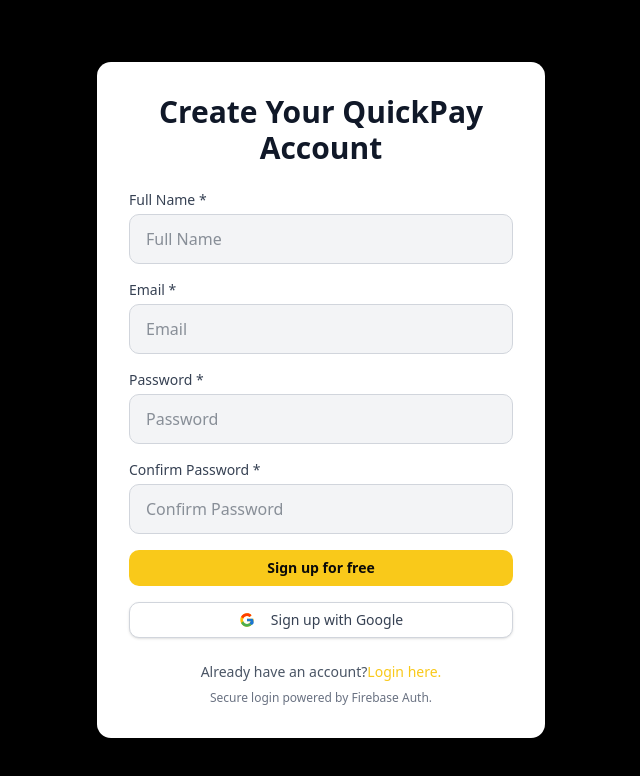
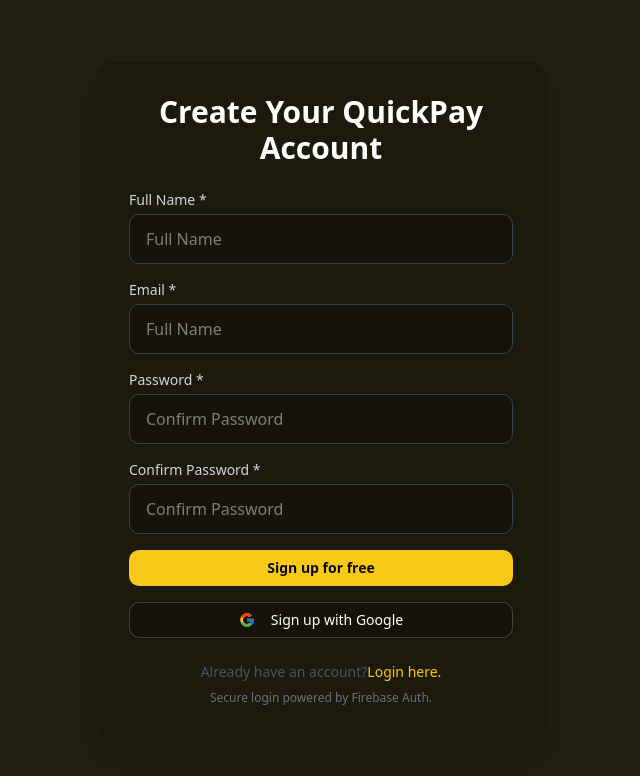
Before and after one commit to QuickPayNG/quickpay-frontend, a React (Vite) app in the folder frontend-ts/: page /signup in a window 1280 px wide. Shown: the top 776 px of the page, without its empty margins (319-959 px from the left). Built offline with nearby package versions, Linux system fonts and the light colour scheme; no server answers.

Commit message:
update signup page

```diff
--- a/frontend-ts/src/index.css
+++ b/frontend-ts/src/index.css
@@ -45,7 +45,7 @@
 :root {
   --radius: 0.625rem;
   --primary: #f9c91a;
-  --background: #000000;
+  --background: #231f0f;
   --text: #ffffff;
   --foreground: oklch(0.145 0 0);
   --card: oklch(1 0 0);
--- a/frontend-ts/src/pages/auth/Signup.tsx
+++ b/frontend-ts/src/pages/auth/Signup.tsx
@@ -37,24 +37,25 @@
   return (
     <div className="bg-background dark:bg-background-dark font-display">
       <div className="flex flex-col items-center justify-center min-h-screen p-4">
-        <div className="w-full max-w-md bg-white dark:bg-[#1C190D] shadow-xl rounded-xl p-8 space-y-6">
+        <div className="w-full max-w-md dark:bg-white bg-[#1C190D] shadow-xl rounded-xl p-8 space-y-6">
           <div className="flex flex-col items-center space-y-4">
-            <h1 className="text-3xl font-bold text-gray-900 dark:text-white text-center">
+            <h1 className="text-3xl font-bold dark:text-gray-900 text-white text-center">
               Create Your QuickPay Account
             </h1>
           </div>
           <form className="space-y-4" onSubmit={handleSignup}>
             <div>
               <label
-                className="block text-sm font-medium text-gray-700 dark:text-gray-300"
-                htmlFor="email"
+                className="block text-sm font-medium dark:text-gray-700 text-gray-300"
+                htmlFor="fullname"
               >
                 Full Name *
               </label>
               <div className="mt-1">
                 <input
-                  className="w-full px-4 py-3 bg-gray-100 dark:bg-black/20 text-gray-800 dark:text-gray-200 border border-gray-300 dark:border-gray-700 rounded-lg focus:outline-none focus:ring-2 focus:ring-primary/50"
+                  className="w-full px-4 py-3 dark:bg-gray-100 bg-black/20 dark:text-gray-800 text-gray-200 border dark:border-gray-300 border-gray-700 rounded-lg focus:outline-none focus:ring-2 focus:ring-primary/50"
                   placeholder="Full Name"
+                  id="fullname"
                   type="text"
                   value={fullname}
                   required
@@ -64,34 +65,37 @@
             </div>
             <div>
               <label
-                className="block text-sm font-medium text-gray-700 dark:text-gray-300"
+                className="block text-sm font-medium dark:text-gray-700 text-gray-300"
                 htmlFor="email"
               >
                 Email *
               </label>
               <div className="mt-1">
                 <input
-                  className="w-full px-4 py-3 bg-gray-100 dark:bg-black/20 text-gray-800 dark:text-gray-200 border border-gray-300 dark:border-gray-700 rounded-lg focus:outline-none focus:ring-2 focus:ring-primary/50"
-                  placeholder="Email"
-                  type="email"
+                  className="w-full px-4 py-3 dark:bg-gray-100 bg-black/20 dark:text-gray-800 text-gray-200 border dark:border-gray-300 border-gray-700 rounded-lg focus:outline-none focus:ring-2 focus:ring-primary/50"
+                  placeholder="Full Name"
+                  id="email"
+                  type="text"
                   value={email}
                   required
                   onChange={(e) => setEmail(e.target.value)}
                 />
               </div>
             </div>
+
             <div>
               <label
-                className="block text-sm font-medium text-gray-700 dark:text-gray-300"
-                htmlFor="email"
+                className="block text-sm font-medium dark:text-gray-700 text-gray-300"
+                htmlFor="Password"
               >
                 Password *
               </label>
               <div className="mt-1">
                 <input
-                  className="w-full px-4 py-3 bg-gray-100 dark:bg-black/20 text-gray-800 dark:text-gray-200 border border-gray-300 dark:border-gray-700 rounded-lg focus:outline-none focus:ring-2 focus:ring-primary/50"
-                  placeholder="Password"
+                  className="w-full px-4 py-3 dark:bg-gray-100 bg-black/20 dark:text-gray-800 text-gray-200 border dark:border-gray-300 border-gray-700 rounded-lg focus:outline-none focus:ring-2 focus:ring-primary/50"
+                  placeholder="Confirm Password"
                   type="password"
+                  id="password"
                   value={password}
                   required
                   onChange={(e) => setPassword(e.target.value)}
@@ -100,16 +104,17 @@
             </div>
             <div>
               <label
-                className="block text-sm font-medium text-gray-700 dark:text-gray-300"
-                htmlFor="email"
+                className="block text-sm font-medium dark:text-gray-700 text-gray-300"
+                htmlFor="confirmPassword"
               >
                 Confirm Password *
               </label>
               <div className="mt-1">
                 <input
-                  className="w-full px-4 py-3 bg-gray-100 dark:bg-black/20 text-gray-800 dark:text-gray-200 border border-gray-300 dark:border-gray-700 rounded-lg focus:outline-none focus:ring-2 focus:ring-primary/50"
+                  className="w-full px-4 py-3 dark:bg-gray-100 bg-black/20 dark:text-gray-800 text-gray-200 border dark:border-gray-300 border-gray-700 rounded-lg focus:outline-none focus:ring-2 focus:ring-primary/50"
                   placeholder="Confirm Password"
                   type="password"
+                  id="confirmPassword"
                   value={confirmPassword}
                   required
                   onChange={(e) => setConfirmPassword(e.target.value)}
@@ -124,7 +129,7 @@
               {isLoading ? "Signing up.." : "Sign up for free"}
             </Button>
             <Button
-              className="w-full inline-flex justify-center py-3 px-4 border border-gray-300 dark:border-white/20 rounded-lg shadow-sm bg-white dark:bg-black/20 text-sm font-medium text-gray-700 dark:text-white hover:bg-gray-50 dark:hover:bg-black/30"
+              className="w-full inline-flex justify-center py-3 px-4 border dark:border-gray-300 border-white/20 rounded-lg shadow-sm dark:bg-white bg-black/20 text-sm font-medium dark:text-gray-700 text-white dark:hover:bg-gray-50 hover:bg-black/30"
               type="button"
             >
               <svg
```
